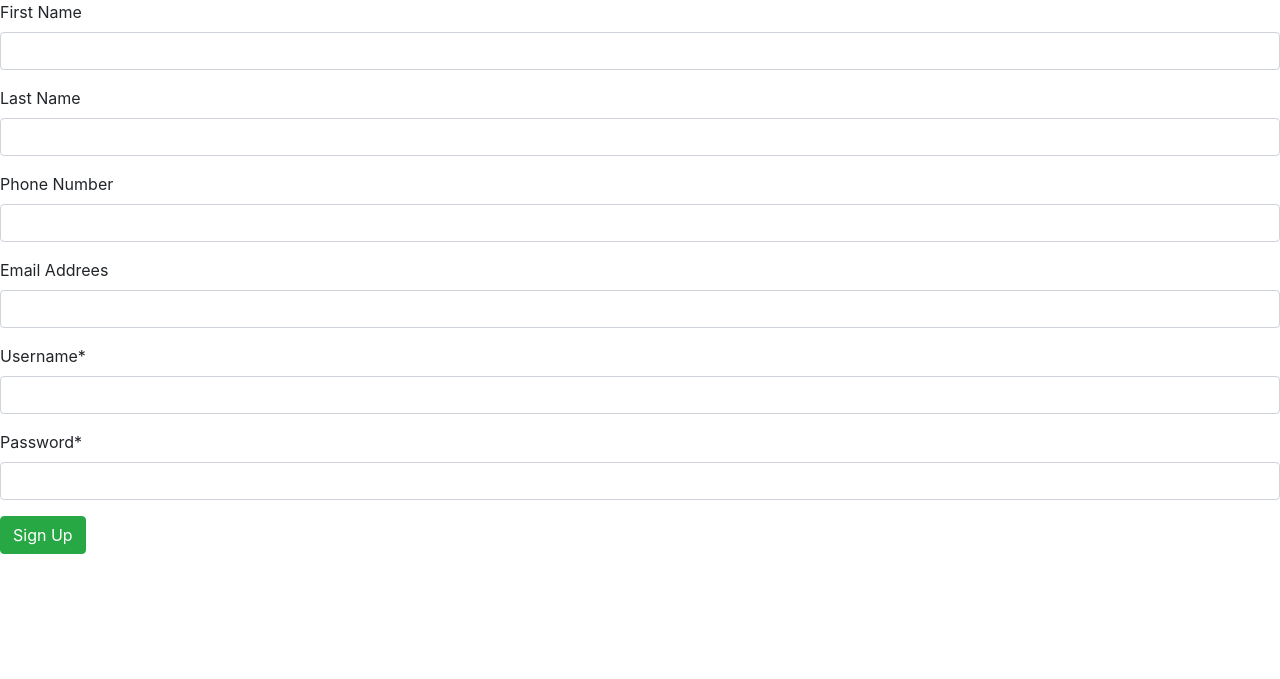
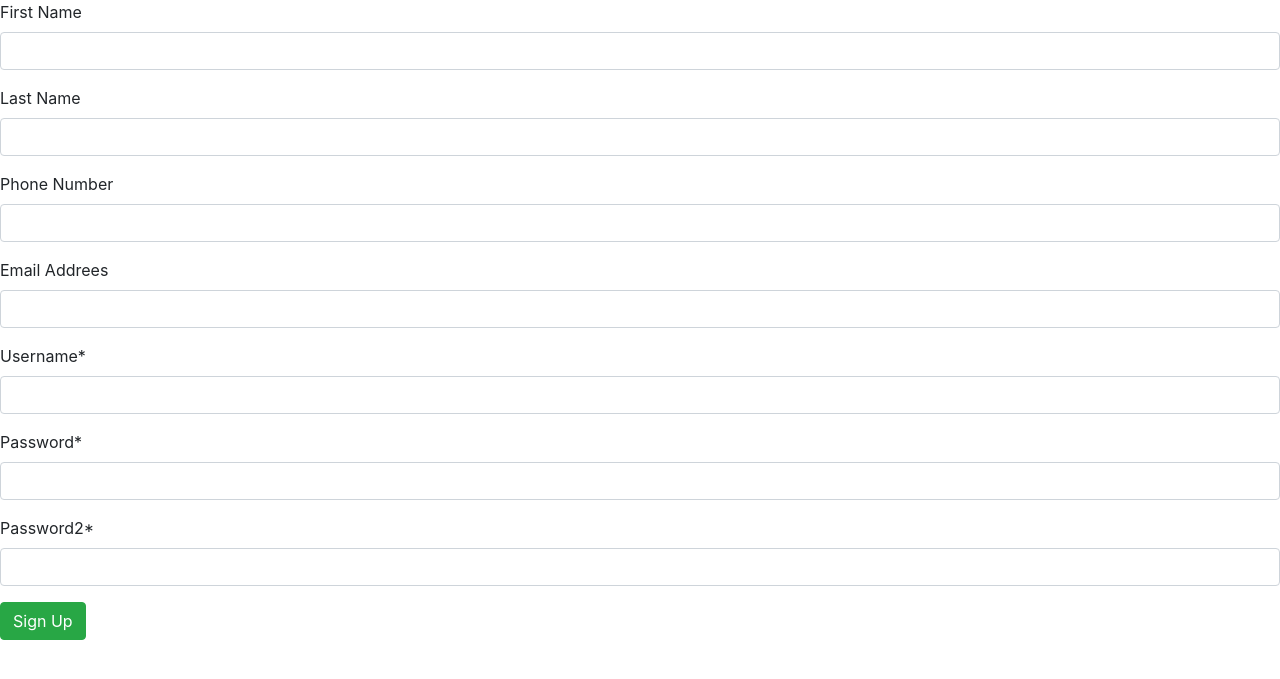
Before and after one commit to sajicomeng/WebStore, a Django app: page /signup/ in a window 1280 px wide. Shown: the top 679 px of the page. Run offline with Django 3.2, Linux system fonts and the light colour scheme; some libraries are stand-ins or nearby versions.

Commit message:
Insert model and views

```diff
--- a/WebMarketApp/forms.py
+++ b/WebMarketApp/forms.py
@@ -1,14 +1,40 @@
+from django.core.exceptions import ValidationError
 from django.forms import ModelForm
 from django.db import models
 from .models import Customer
 from django import forms
 
 class CustomerForm(ModelForm):
-    password2 = models.CharField(max_length=50, default='')
+    password2 = forms.CharField(max_length=50)
     class Meta:
         model = Customer
-        fields = '__all__'
+        fields = ['firstname', 'lastname', 'phonenumber', 'mail', 'username', 'password', 'password2']
         widgets = {
             'password': forms.PasswordInput(),
             'password2': forms.PasswordInput(),
         }
+    def password_match(self):
+        print(self.data['password2'])
+        if self.Meta.model.password == self.data['password2']:
+            return True
+        return False
+
+    def password_haslower(self):
+        if any(c.islower() for c in self.Meta.model.password):
+            return True
+        return False
+
+    def is_valid(self):
+        if self.password_match():
+            return True
+        return False
+
+    def clean(self):
+        cleaned_data = super().clean()  # call the super clean() method first
+
+        password = cleaned_data.get('password')
+        confirm_password = cleaned_data.get('password2')
+
+        if password and confirm_password:
+            if password != confirm_password:
+                raise ValidationError("Password error")
--- a/WebMarketApp/templates/WebMarketApp/customer_signup.html
+++ b/WebMarketApp/templates/WebMarketApp/customer_signup.html
@@ -2,7 +2,7 @@
 {% block title %}New Customer{% endblock %}
 {% load crispy_forms_tags %}
 {% block content %}
-    <form method="post" class="form-group">
+    <form method="post" class="form-group" action="/signup/">
         {% csrf_token %}
         {{ form | crispy }}
         <button type="submit" class="btn btn-success">Sign Up</button>
--- a/WebMarketApp/views.py
+++ b/WebMarketApp/views.py
@@ -15,6 +15,8 @@ class CustomerSignUpView(FormView):
     success_url = '/index/'
     model = Customer
 
+    def form_valid(self, form):
+        return super().form_valid(form)
     #queryset = Customer.objects.all()
 
 def crudops(request):
```
